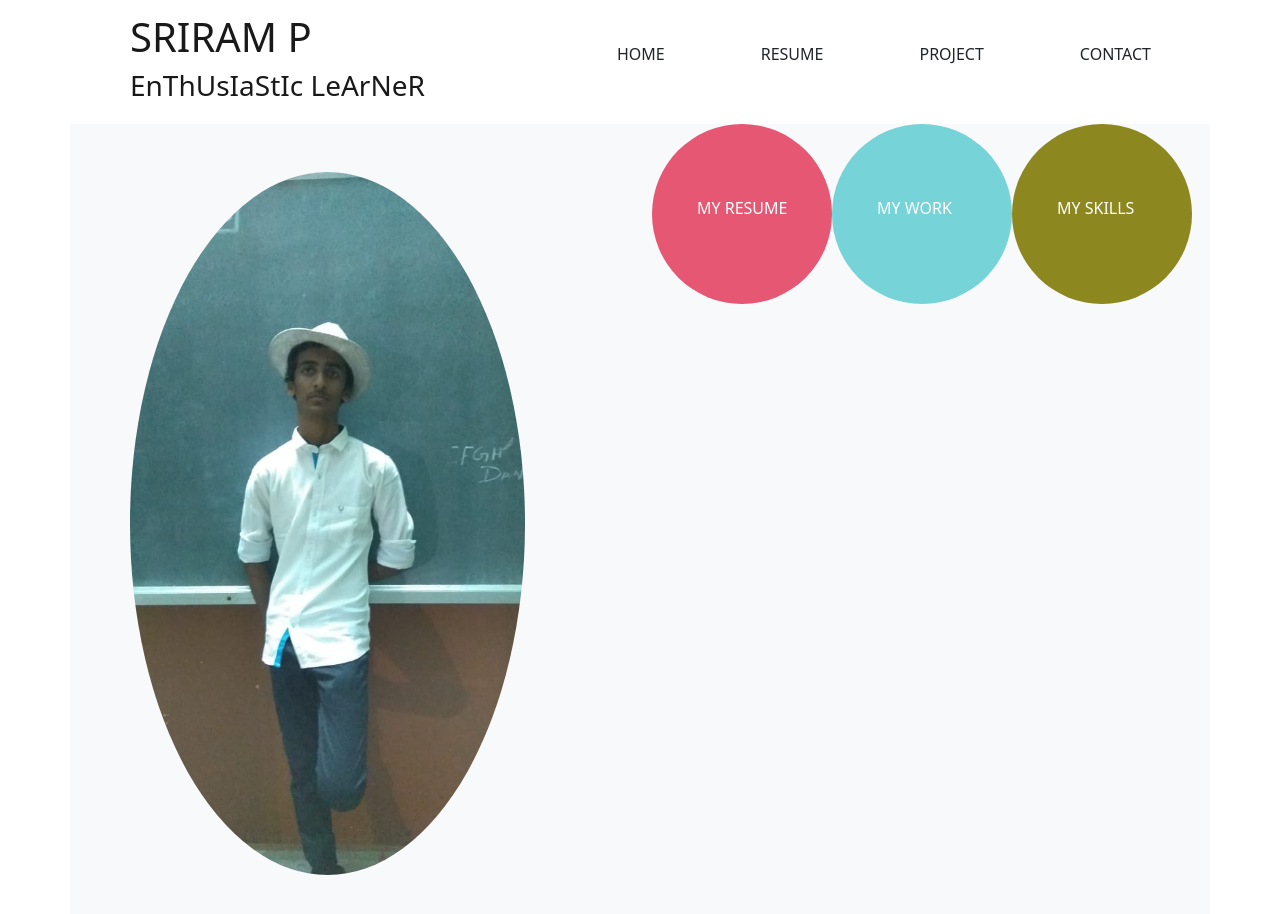
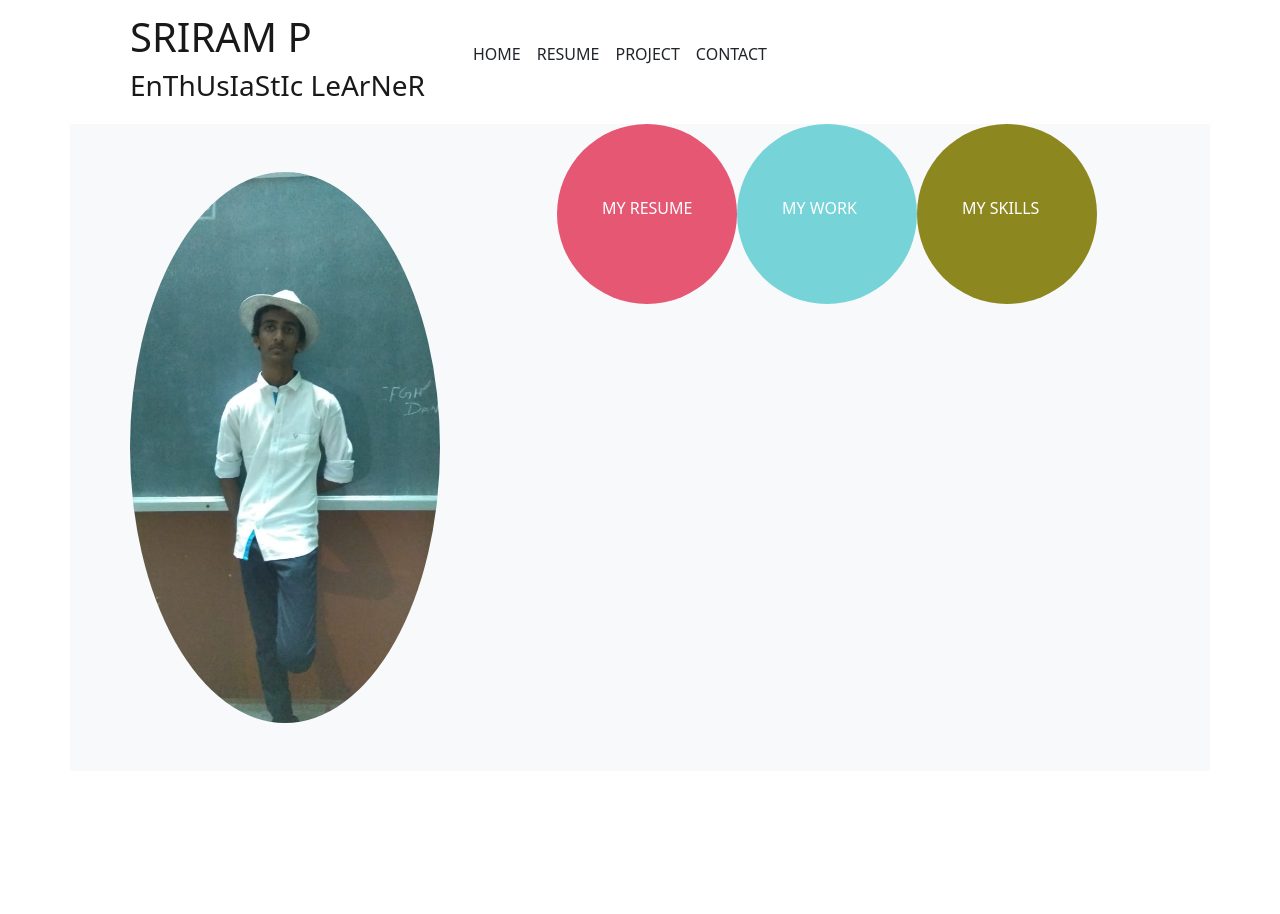
Before and after one commit to dev-sriramp/portfolio, a React (Create React App) app: page / in a window 1280 px wide. Shown: the top 914 px of the page. After the commit the page ends 800 px from the top, so only its background shows below. Built offline with nearby package versions, Linux system fonts and the light colour scheme.

Commit message:
corrected container in header and body

```diff
--- a/src/HomePage.js
+++ b/src/HomePage.js
@@ -31,7 +31,7 @@ class HomePage extends Component {
 
       <div >
         <header className='jumbotron'>
-          <nav className='navbar navbar-light navbar-expand-sm'>
+          <nav className='navbar navbar-light navbar-expand-md'>
             <div className='container'>
               <button className='navbar-toggler' type='button' onClick={this.toggleMenu}>
                 <span className='navbar-toggler-icon'></span>
@@ -40,11 +40,11 @@ class HomePage extends Component {
                 <h3>EnThUsIaStIc LeArNeR</h3>
               </a>
               <div className={"collapse navbar-collapse " + shown}>
-                <ul className='navbar-nav mx-5 px-5'>
-                  <li className='nav-item px-5 move' onClick={this.find('myresume')}><p>HOME</p></li>
-                  <li className='nav-item px-5 move' onClick={this.find('myresume')}><p>RESUME</p></li>
-                  <li className='nav-item px-5 move' onClick={this.find('myresume')}><p>PROJECT</p></li>
-                  <li className='nav-item px-5 move' onClick={this.find('myresume')}><p>CONTACT</p></li>
+                <ul className='navbar-nav'>
+                  <li className='nav-item move' onClick={this.find('myresume')}><p>HOME&emsp;</p></li>
+                  <li className='nav-item move' onClick={this.find('myresume')}><p>RESUME&emsp;</p></li>
+                  <li className='nav-item move' onClick={this.find('myresume')}><p>PROJECT&emsp;</p></li>
+                  <li className='nav-item move' onClick={this.find('myresume')}><p>CONTACT&emsp;</p></li>
                 </ul>
               </div>
             </div>
@@ -52,10 +52,10 @@ class HomePage extends Component {
         </header>
         <div className='container bg-light'>
           <div className='row'>
-            <div className='col-sm-12 col-md-6'>
+            <div className='col-sm-12 col-md-5'>
               <img src={Img} alt="pic" className='mine rounded-circle p-5' />
             </div>
-            <div className='col-sm-12 col-md-6'>
+            <div className='col-sm-12 col-md-7 '>
               <span className="move" onClick={this.find('myresume')}>
                 <svg className="bd-placeholder-img rounded-circle" width="180" height="180" xmlns="http://www.w3.org/2000/svg" preserveAspectRatio="xMidYMid slice" focusable="false" role="img" aria-label="Placeholder: 140x140"><title>MY RESUME</title><rect width="100%" height="100%" fill="#e55773" ></rect><text x="25%" y="50%" fill="#ffffff">MY RESUME</text></svg>
               </span>
```
